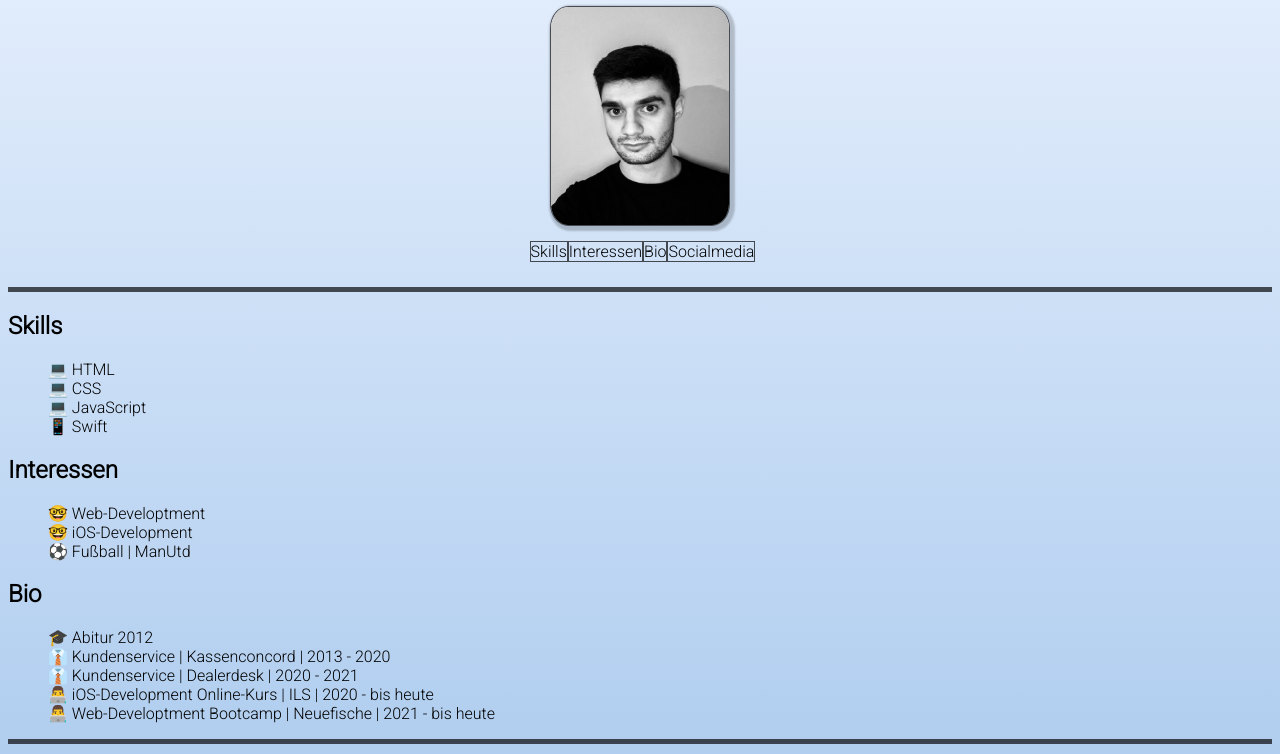
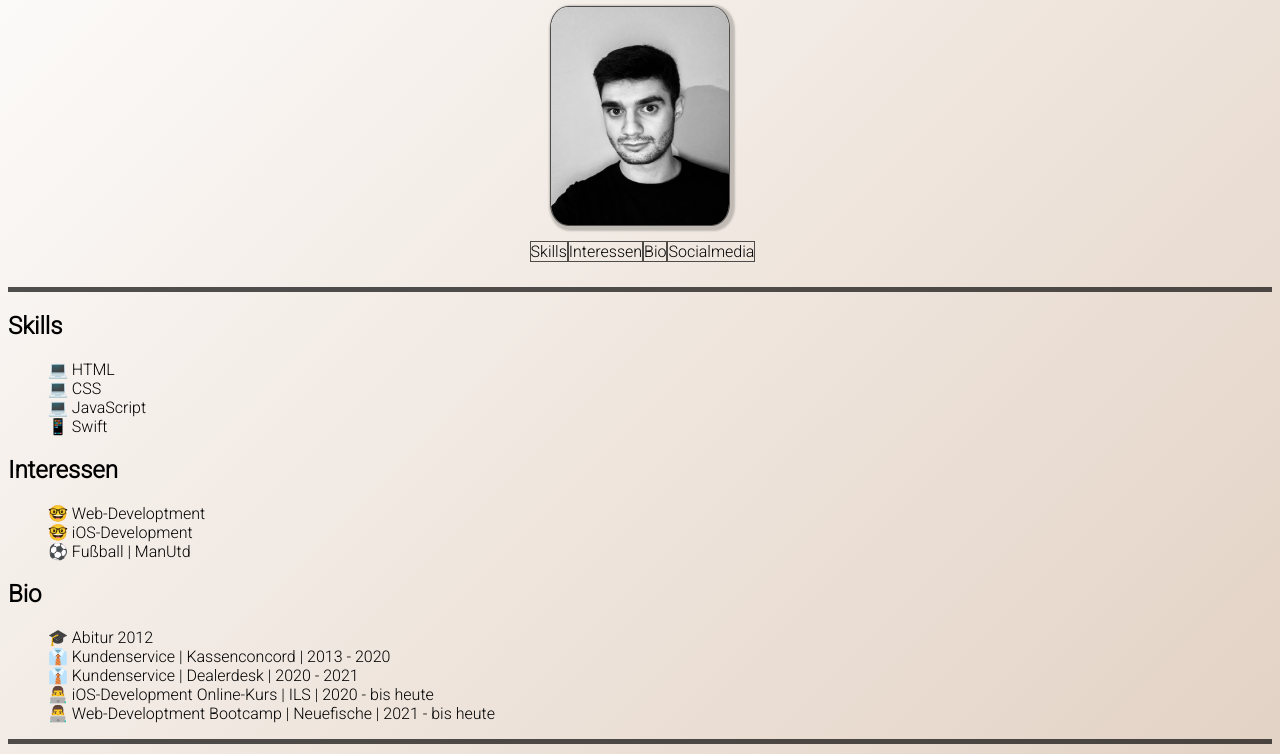
Before and after one commit to agonkarimani/personal-website, a website: page index.html in a window 1280 px wide. Shown: the part 93-847 px from the top of the page. Drawn offline with Linux system fonts and the light colour scheme.

Commit message:
Add color

```diff
--- a/Styles/_base.css
+++ b/Styles/_base.css
@@ -4,7 +4,7 @@
 
 body {
   display: grid;
-  background-image: linear-gradient(to top, #accbee 0%, #e7f0fd 100%);
+  background-image: linear-gradient(135deg, #fdfcfb 0%, #e2d1c3 100%);
   font-family: 'Open Sans', sans-serif;
   font-family: 'Roboto', sans-serif;
   font-size: 124, 8%;
```
